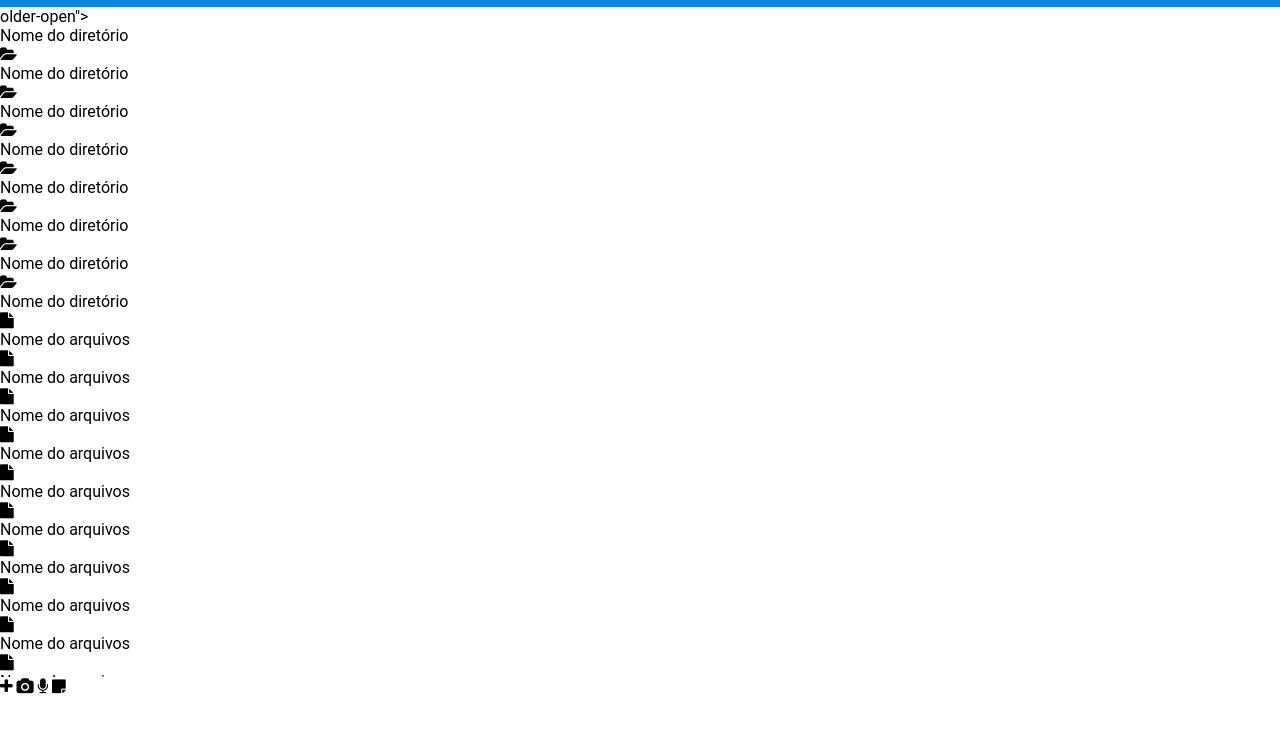
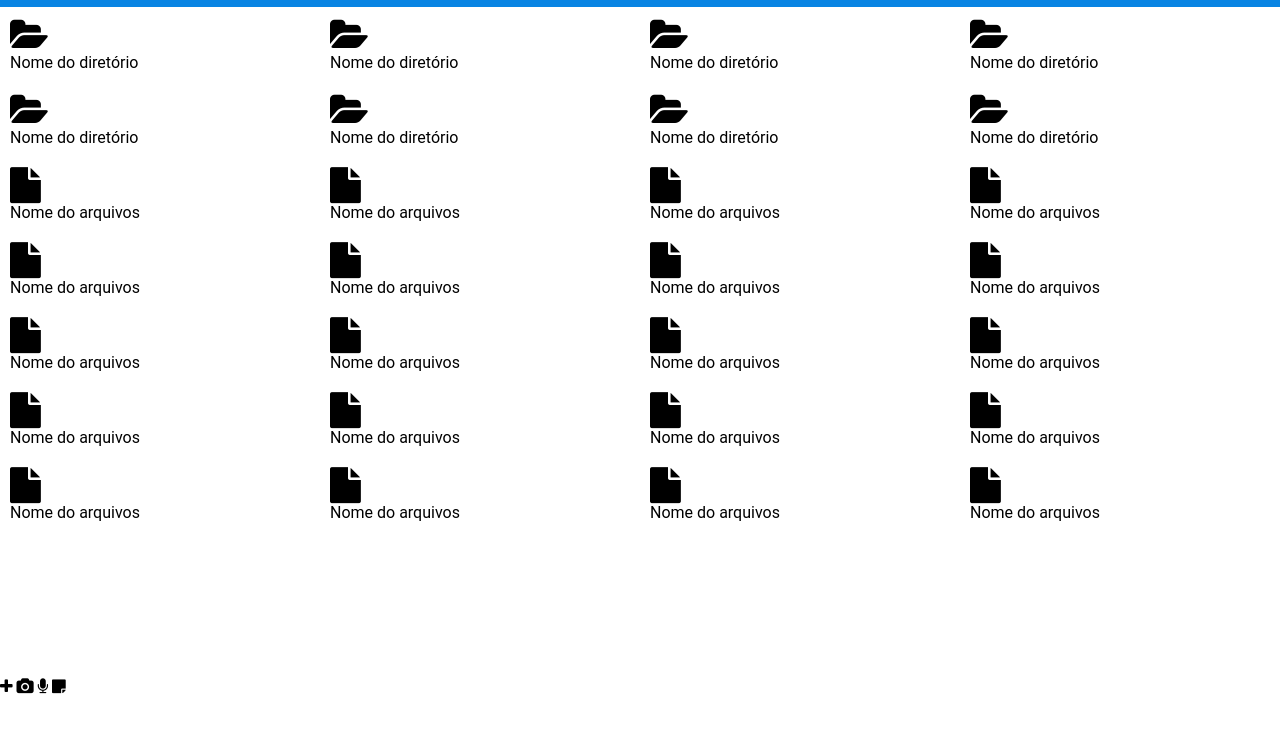
Before and after one commit to jos3duardo/pwa-firebase, a website built with webpack: page src/index.html in a window 1280 px wide. Shown: the part 43-776 px from the top of the page. Built offline with nearby package versions, Linux system fonts and the light colour scheme.

Commit message:
create grid for content

```diff
--- /dev/null
+++ b/src/template/_content.scss
@@ -0,0 +1,12 @@
+#main{
+  .files{
+    display: grid;
+    grid-template-columns: auto auto auto auto;
+    .file {
+      padding: 10px;
+      .fa {
+        font-size: 36px;
+      }
+    }
+  }
+}
--- a/src/template/content.html
+++ b/src/template/content.html
@@ -2,7 +2,7 @@
     <section class="files">
 
         <div class="file">
-            <a href=""><i class="fa<i class="fa fa-folder-open"></i>older-open"></i></a>
+            <a href=""><i class="fa fa-folder-open"></i></a>
             <p><a href="">Nome do diretório</a></p>
         </div>
         <div class="file">
@@ -111,6 +111,10 @@
             <a href=""><i class="fa fa-file"></i></a>
             <p><a href="">Nome do arquivos</a></p>
         </div>
+        <div class="file">
+            <a href=""><i class="fa fa-file"></i></a>
+            <p><a href="">Nome do arquivos</a></p>
+        </div>
 
     </section>
 </main>
--- a/src/template/style.scss
+++ b/src/template/style.scss
@@ -1,3 +1,4 @@
 @import "reset";
 @import "skeleton";
 @import "header";
+@import "content";
```
